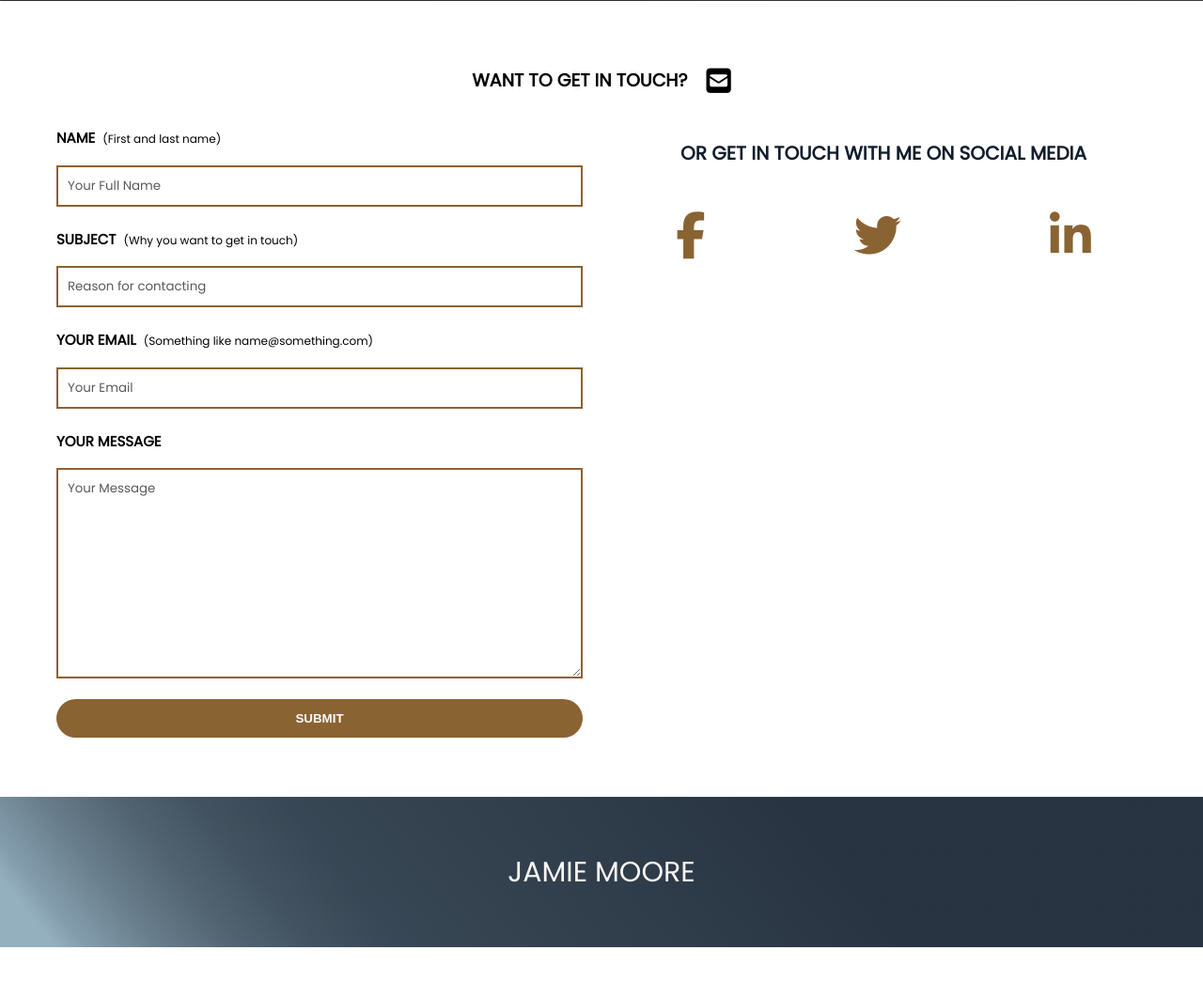
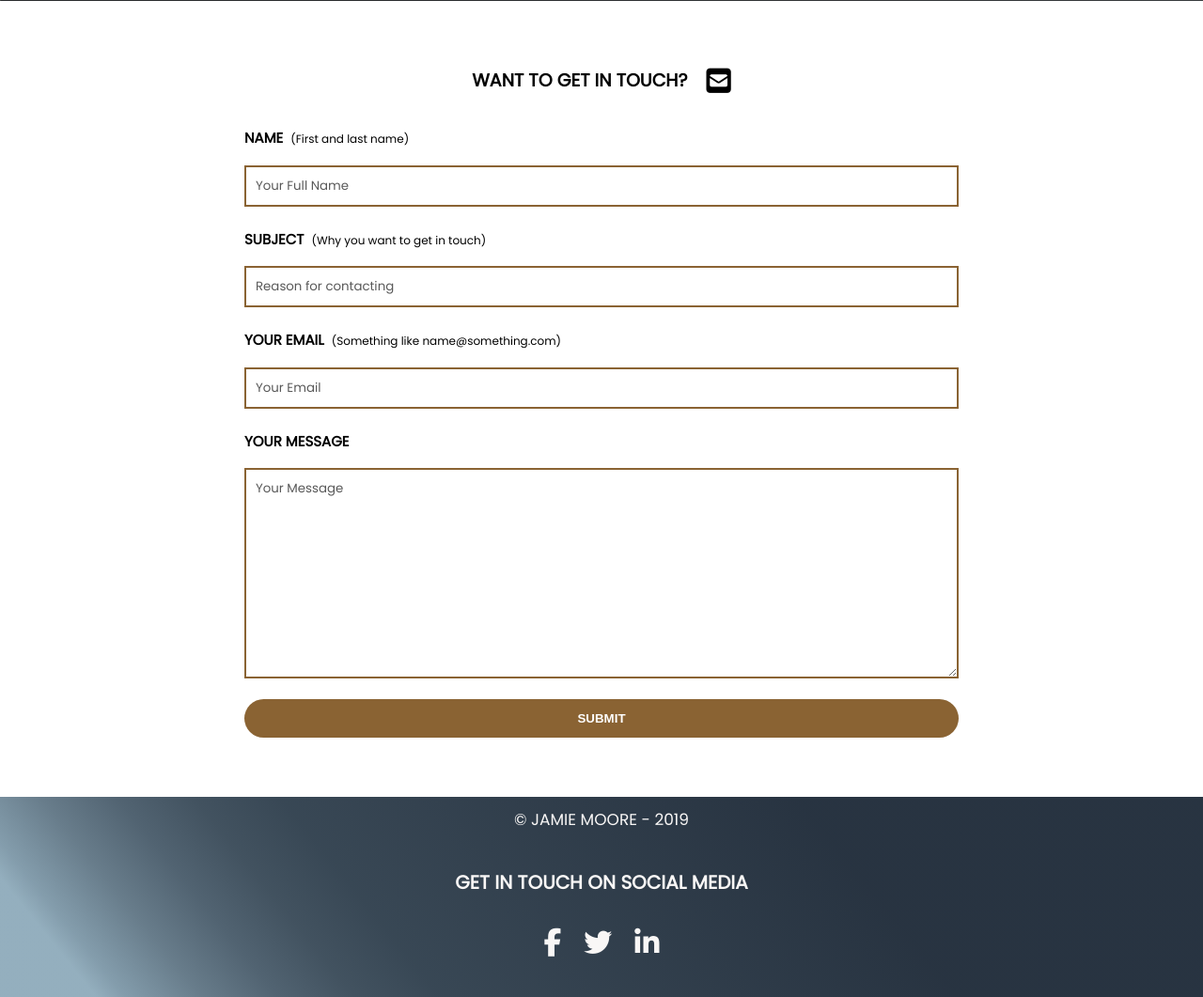
Before and after one commit to JamieMoore1994/jamie-portfolio, a PHP site: page / in a window 1280 px wide. Shown: the part 2082-3143 px from the top of the page at 94% size. Before the commit the page ends 3090 px from the top, so only its background shows below. Run offline with PHP 8.4, Linux system fonts and the light colour scheme; some libraries are stand-ins or nearby versions.

Commit message:
Pushed my social media to footer and centered contact form

```diff
--- a/css/main.css
+++ b/css/main.css
@@ -457,8 +457,8 @@ img {
 }
 
 @media screen and (min-width: 48em) {
-    .contact__large-container {
-        max-width: 1200px;
+    .contact__form-container {
+        max-width: 80rem;
         margin: 0 auto;
         display: -ms-grid;
         display: grid;
@@ -469,51 +469,9 @@ img {
         display: flex;
         justify-content: center;
         flex-direction: column;
+        grid-column: 1 / span 2;
     }
 
-}
-
-/*--------------------------------------------
-            Social Media
---------------------------------------------*/
-
-.social__title {
-    font-size: 2rem;
-    padding-top: 3rem;
-    text-transform: uppercase;
-    color: var(--color-primary);
-    text-align: center;
-    line-height: 1.2;
-}
-
-.social__media-icons {
-    padding: 2.5rem 0 3rem 0;
-    list-style-type: none;
-    display: flex;
-    justify-content: space-around;
-    flex-wrap: wrap;
-    align-items: center;
-
-}
-
-.social__icon {
-    display: inline-block;
-    color: var(--color-gold-primary);
-    padding: 2.5rem;
-    border-radius: 50%;
-    transition: all 200ms ease-in;
-}
-
-.social__icon:hover,
-.social__icon:focus {
-    background-color: var(--color-primary);
-    color: var(--color-grey-light);
-    transform: translateY(-.3rem);
-    box-shadow: 0 2rem 5rem rgba(0,0,0,.44);
-}
-
-.social__icon:active {
-    transform: translateY(-.1rem);
 }
 
 /*--------------------------------------------
@@ -930,6 +888,18 @@ img {
     font-size: 3.5rem;
     letter-spacing: .5rem;
     line-height: 1.2;
+    animation: animateBlogTitle 800ms ease-in;
+}
+
+@keyframes animateBlogTitle {
+    0% {
+        opacity: 0;
+        transform: translateY(-3rem);
+    }
+    100% {
+        opacity: 1;
+        transform: translate(0);
+    }
 }
 
 .industry {
@@ -990,6 +960,10 @@ clip-path: polygon(0% 0%, 100% 0%, 100% 75%, 75% 75%, 75% 100%, 50% 75%, 0% 75%)
     font-style: italic;
 }
 
+.blog__credit {
+    color: var(--color-gold-darker);
+}
+
 .industry__reference {
     background-color: var(--color-grey-light-2);
     padding: 2rem;
@@ -1041,18 +1015,11 @@ clip-path: polygon(0% 0%, 100% 0%, 100% 75%, 75% 75%, 75% 100%, 50% 75%, 0% 75%)
     }
 
     .industry__intro h2 {
-        grid-column: 1 / span 2;
-        grid-row: 1;
         font-size: 3.3rem;
     }
 
     .industry p {
         font-size: 1.8rem;
-    }
-
-    .industry__intro p {
-        grid-column: 1 / span 2;
-        grid-row: 2
     }
 
     .industry__brexit {
@@ -1126,11 +1093,51 @@ clip-path: polygon(0% 0%, 100% 0%, 100% 75%, 75% 75%, 75% 100%, 50% 75%, 0% 75%)
     display: flex;
     justify-content: center;
     align-items: center;
-    min-height: 20vh;
 }
 
 .master-footer__text {
-    font-size: 3rem;
+    font-size: 1.7rem;
+    padding: 1rem 0;
     color: var(--color-grey-light);
     text-transform: uppercase;
 }
+
+.social__title {
+    font-size: 2rem;
+    padding-top: 3rem;
+    text-transform: uppercase;
+    color: var(--color-grey-light);
+    text-align: center;
+    line-height: 1.2;
+}
+
+.social__media-icons {
+    padding: 2.5rem 0 3rem 0;
+    margin: 0 1.5rem;
+    list-style-type: none;
+    display: flex;
+    justify-content: center;
+    flex-wrap: wrap;
+    align-items: center;
+
+}
+
+.social__icon {
+    display: inline-block;
+    color: var(--color-grey-light);
+    padding: 1.2rem;
+    border-radius: 50%;
+    transition: all 200ms ease-in;
+}
+
+.social__icon:hover,
+.social__icon:focus {
+    background-color: var(--color-gold-primary);
+    color: var(--color-grey-light);
+    transform: translateY(-.3rem);
+    box-shadow: 0 2rem 5rem rgba(0,0,0,.44);
+}
+
+.social__icon:active {
+    transform: translateY(-.1rem);
+}
--- a/index.html
+++ b/index.html
@@ -79,7 +79,6 @@
             <h2 class="contact__title">Want to get in touch?</h2>
             <i class="fas fa-envelope-square fa-3x contact__email-icon"></i>
         </div>
-        <div class="contact__large-container">
         <div class = "contact__form-container">
         <form action="https://formspree.io/email@domain.tld" method="POST" class = "contact__form">
             <div class="contact__label-container">
@@ -106,23 +105,20 @@
 
         </form>
         </div>
-
-    <aside class="social">
-        <h3 class="social__title">Or get in touch with me on social Media</h3>
-        <div class="social__media">
-            <ul class="social__media-icons">
-                <li class="social__icons"><a href = "#" class = "social__icon" title = "Facebook"><i class="fab fa-facebook-f fa-5x"></i></a></li>
-                <li class="social__icons"><a href = "#" class = "social__icon" title = "Twitter"><i class="fab fa-twitter fa-5x"></i></a></li>
-                <li class="social__icons"><a href = "#" class = "social__icon" title = "Linked In"><i class="fab fa-linkedin-in fa-5x"></i></a></li>
-                </ul>
-            </div>
-        </aside>
-        </div>
     </section>
     <footer class="master-footer">
         <div class = "master-footer__container">
-            <p class="master-footer__text">Jamie Moore</p>
+            <p class="master-footer__text">&copy; Jamie Moore - 2019</p>
         </div>
+
+        <div class="social__media">
+            <h3 class="social__title">Get in Touch on Social Media</h3>
+            <ul class="social__media-icons">
+                <li class="social__icons"><a href = "#" class = "social__icon" title = "Facebook"><i class="fab fa-facebook-f fa-3x"></i></a></li>
+                <li class="social__icons"><a href = "#" class = "social__icon" title = "Twitter"><i class="fab fa-twitter fa-3x"></i></a></li>
+                <li class="social__icons"><a href = "#" class = "social__icon" title = "Linked In"><i class="fab fa-linkedin-in fa-3x"></i></a></li>
+                </ul>
+            </div>
     </footer>
 </main>
 </body>
--- a/industry-blog.html
+++ b/industry-blog.html
@@ -50,7 +50,6 @@
 
                     <p>Ross (2019) state that in 2019, there was over £4.9 billion digital tech turnover in the North West as well as 88,000 currently employed. This highlights that digital businesses are a key figure in the North West, contributing massively to the economy, as well as a large source of employment for people like me soon to be seeking employment within the digital industry.</p>
                 </div>
-            </div>
 
                 <div class="industry__job-section">
                     <h3 class="industry__sub-titles">My thoughts on the role of a front end developer</h3>
@@ -69,7 +68,7 @@
                     <figure class="industry__job-roles">
                         <img src="img/imposture.png" alt="Job role illustration from Berners article">
                         <figcaption>
-                            <span class = "industry__img-caption">David Berners industry friend explaining what a job spec really means</span>
+                            <span class = "industry__img-caption">David Berners industry friend explaining what a job spec really means. <a href = "https://twitter.com/bardguyver" class = "blog__credit">Image Credit</a></span>
                         </figcaption>
                     </figure>
 
```
